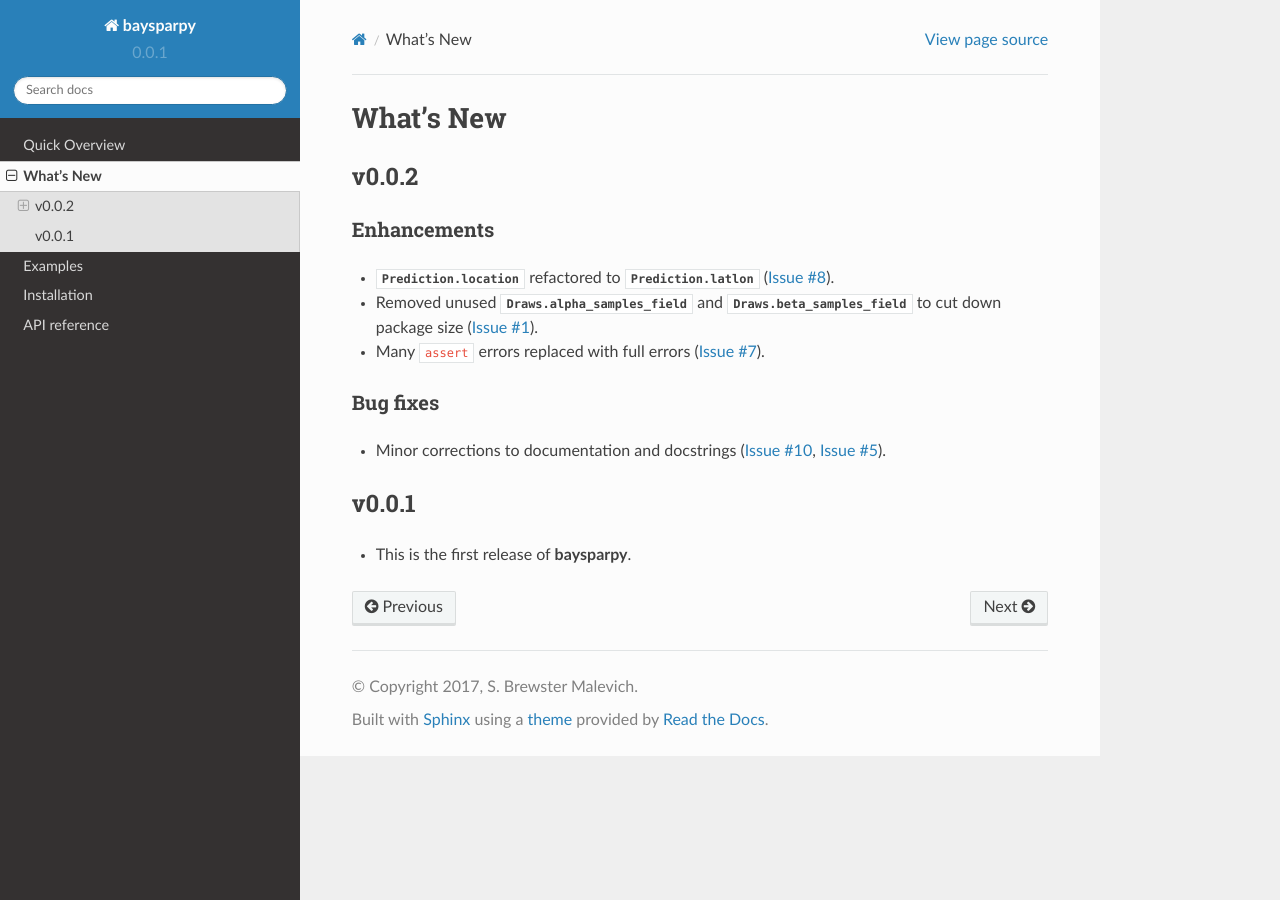
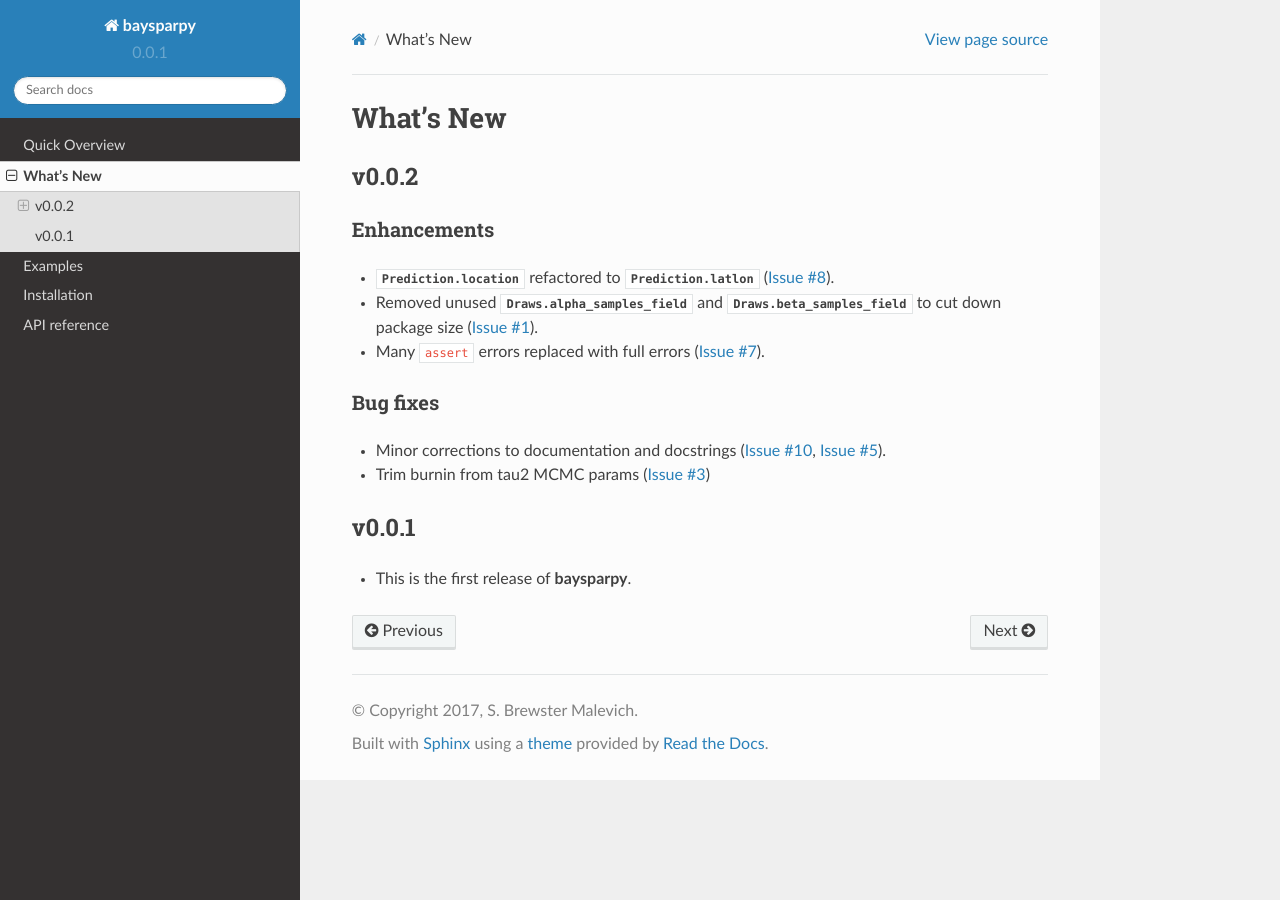
Before and after one commit to brews/baysparpy, a Sphinx documentation site: the page built from docs/whats_new.rst, in a window 1280 px wide. Built offline with Sphinx 7.4.7 and the Read the Docs theme 2.0.0, drawn with Linux system fonts in a browser that asks for light colours; the version number is read from the project's files by our own code.

Commit message:
Closes #3

```diff
--- a/docs/whats_new.rst
+++ b/docs/whats_new.rst
@@ -17,7 +17,7 @@ Enhancements
 Bug fixes
 ~~~~~~~~~
 - Minor corrections to documentation and docstrings (`Issue #10 <https://github.com/brews/baysparpy/issues/10>`_, `Issue #5 <https://github.com/brews/baysparpy/issues/5>`_).
-
+- Trim burnin from tau2 MCMC params (`Issue #3 <https://github.com/brews/baysparpy/issues/3>`_)
 
 .. _whats-new.0.0.1:
 
```
Also changed, not shown: 2 other files.
